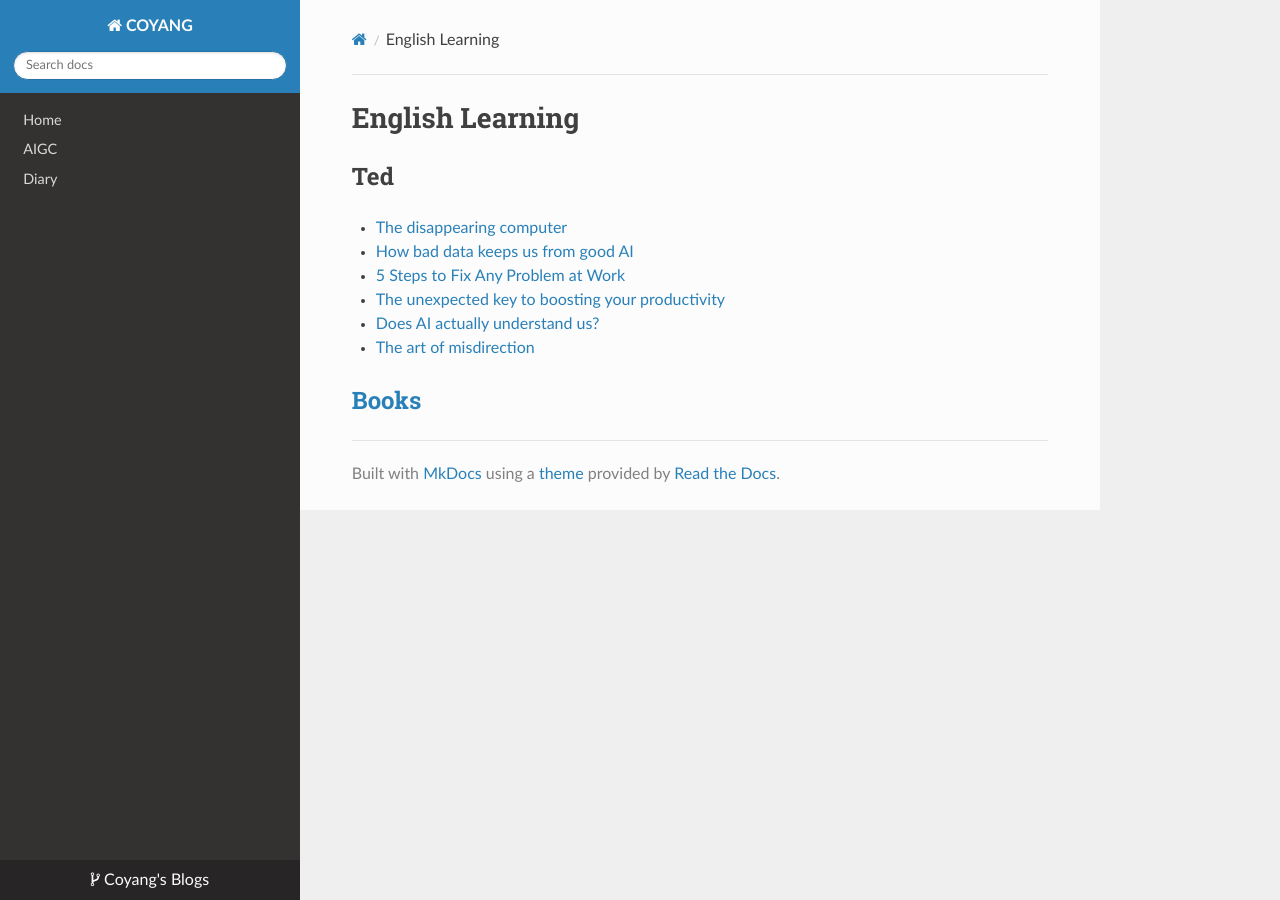
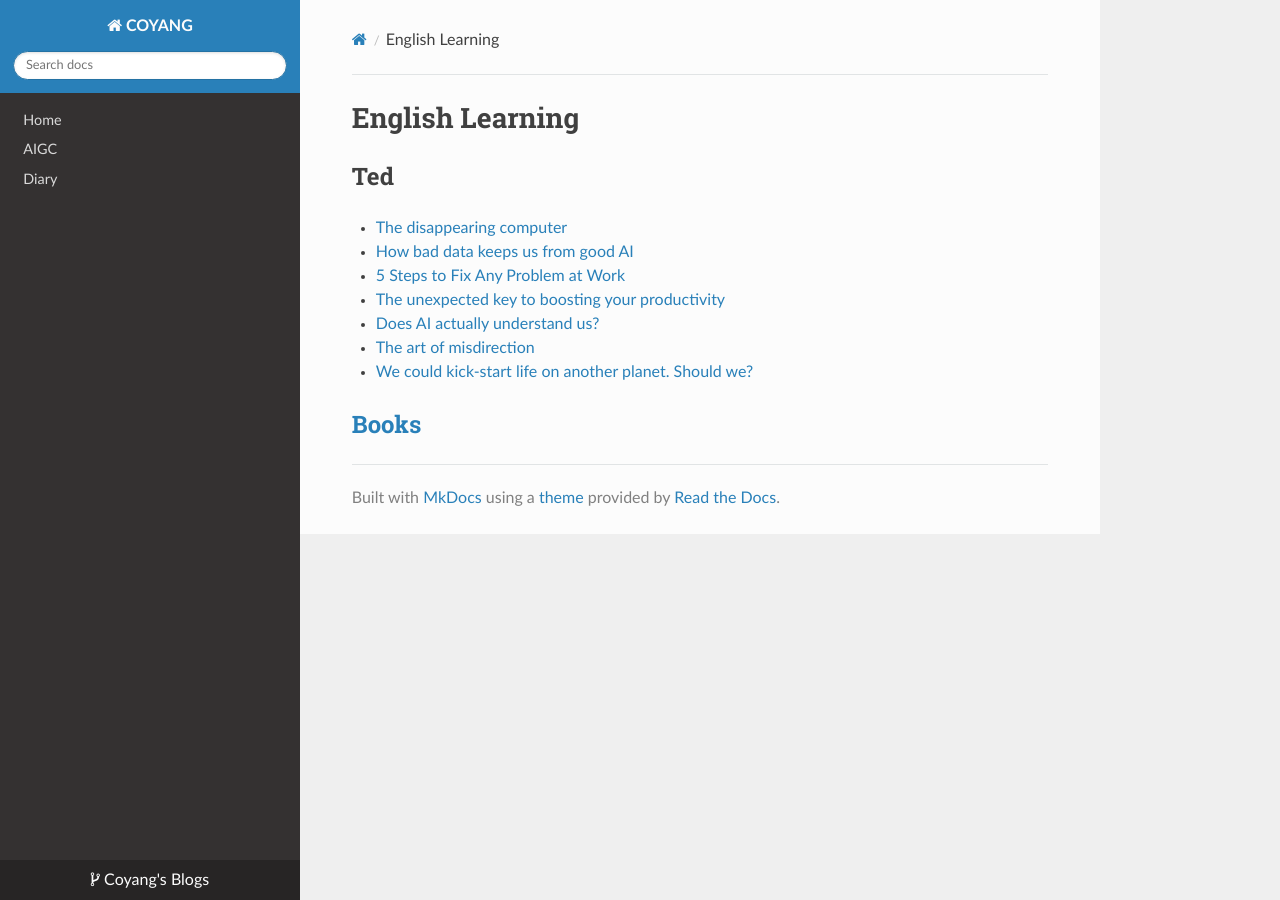
Before and after one commit to coyang/blogs, an MkDocs documentation site: the page built from docs/english_learning/index.md, in a window 1280 px wide. Built offline with MkDocs 1.6.1, drawn with Linux system fonts in a browser that asks for light colours; nearby versions of some CDN libraries.

Commit message:
Add We could kick-start life on another planet. Should we?

```diff
--- a/docs/english_learning/index.md
+++ b/docs/english_learning/index.md
@@ -8,5 +8,6 @@
 - [The unexpected key to boosting your productivity](./ted/the_unexpected_key_to_boosting_your_productivity.pdf)
 - [Does AI actually understand us?](./ted/does_ai_actually_understand_us.pdf)
 - [The art of misdirection](./ted/the_art_of_misdirection.pdf)
+- [We could kick-start life on another planet. Should we?](./ted/kick_start_life_on_another_planet.pdf)
 
 ## [Books](./books_note/index.md)
```
Also changed, not shown: 1 other file.
